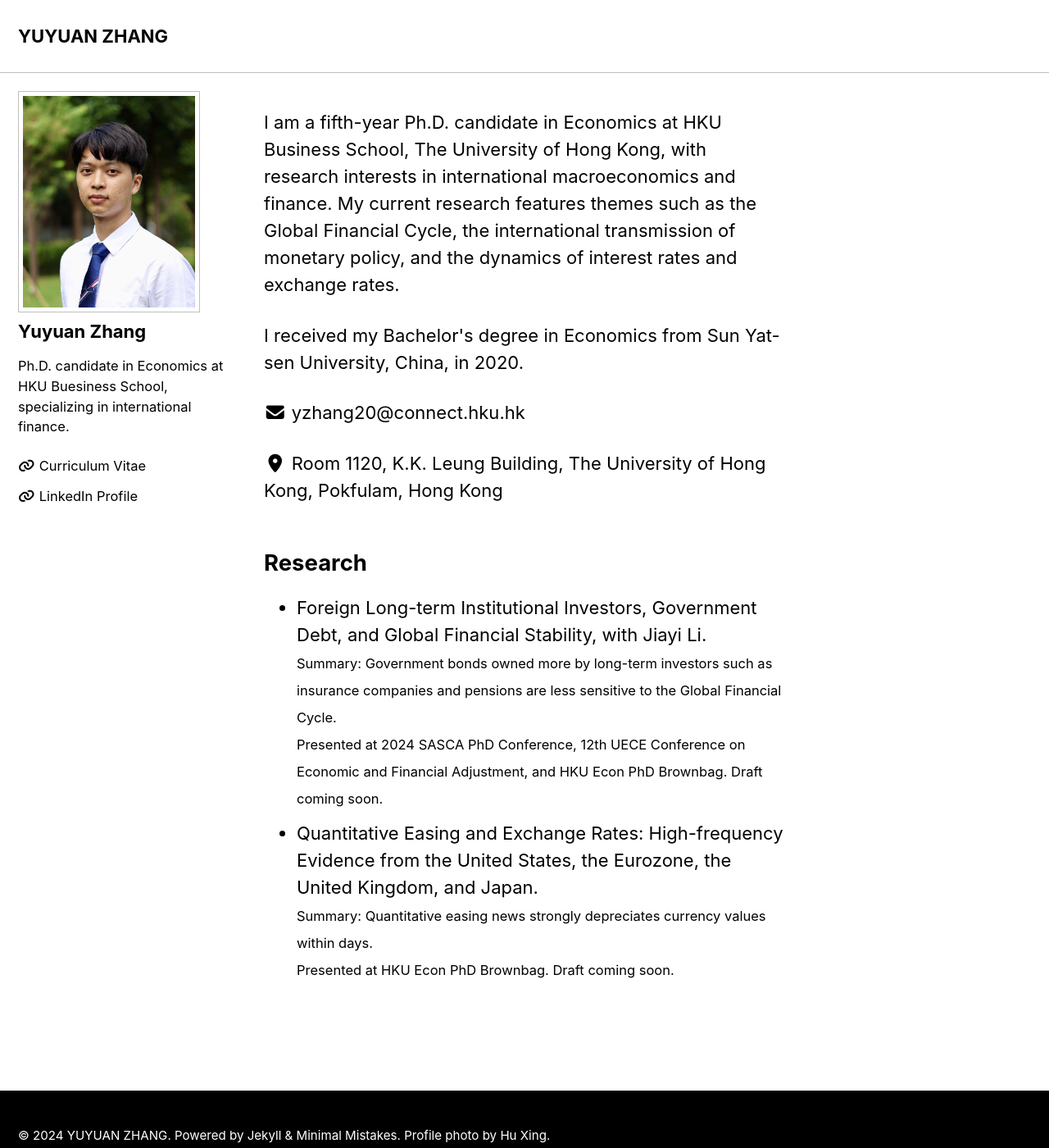
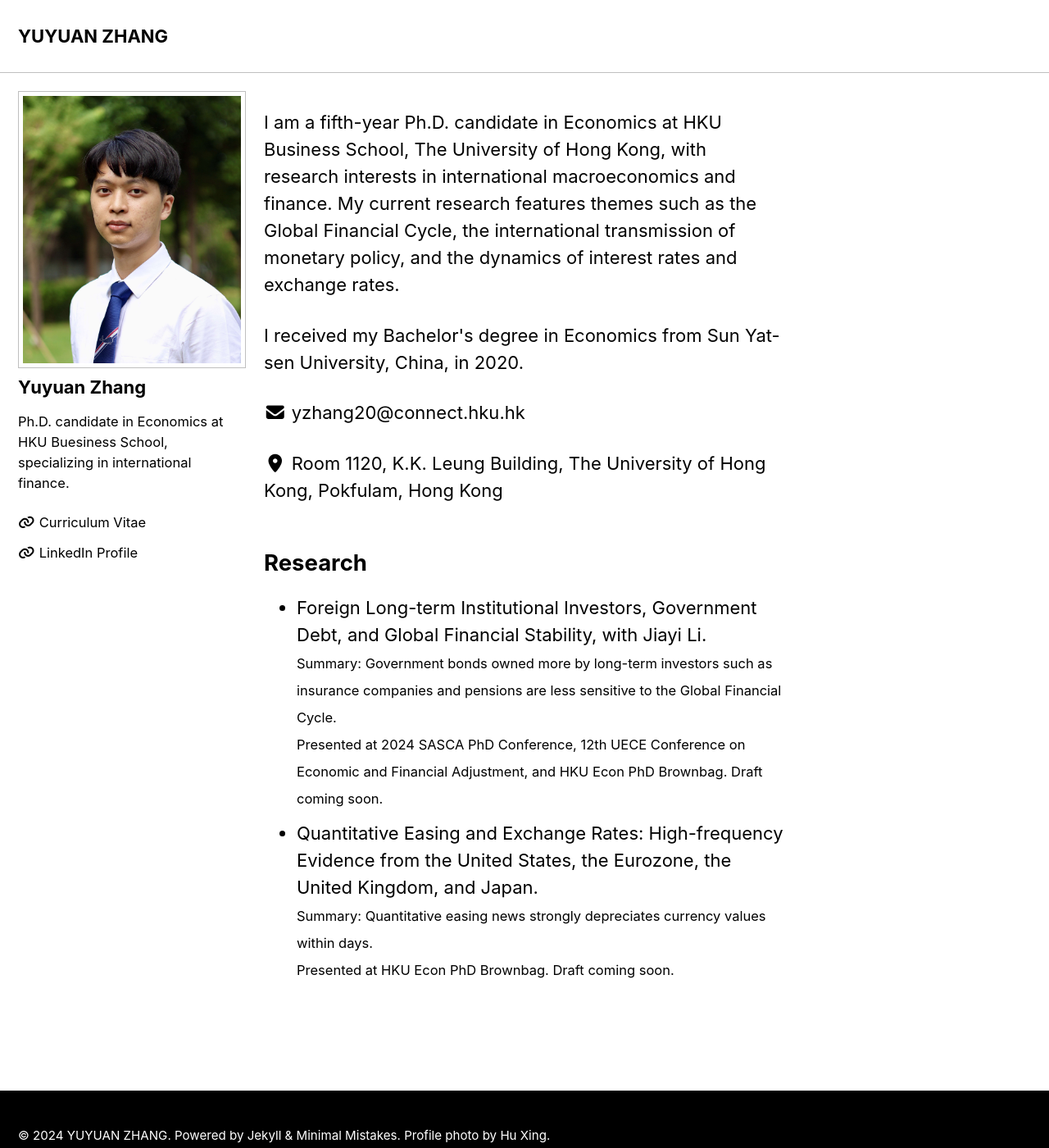
Before and after one commit to yuyuanecon/yuyuanecon.github.io, a Jekyll site: the page built from index.html, in a window 1280 px wide and 1400 px high. Shown: the whole window at 82% size. Built offline with Jekyll 4.4.1, drawn with Linux system fonts in a browser that asks for light colours; cached includes are drawn as plain includes; the list of posts is cut into pages by our own code.

Commit message:
Update _sidebar.scss

```diff
--- a/_sass/minimal-mistakes/_sidebar.scss
+++ b/_sass/minimal-mistakes/_sidebar.scss
@@ -128,7 +128,7 @@
 
     @include breakpoint($large) {
       display: block;
-      width: 80%;
+      width: auto;
       height: auto;
     }
 
```
